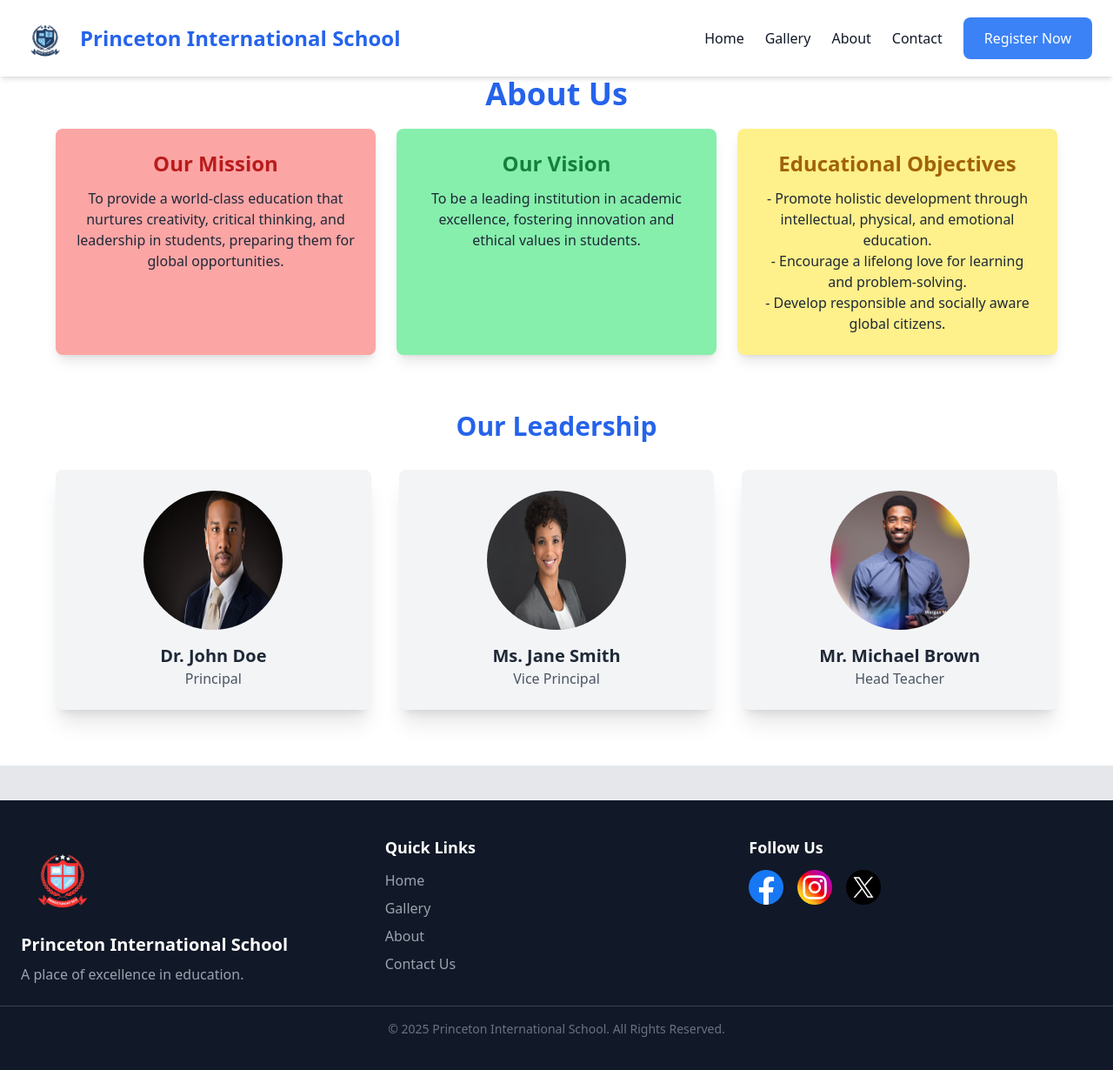
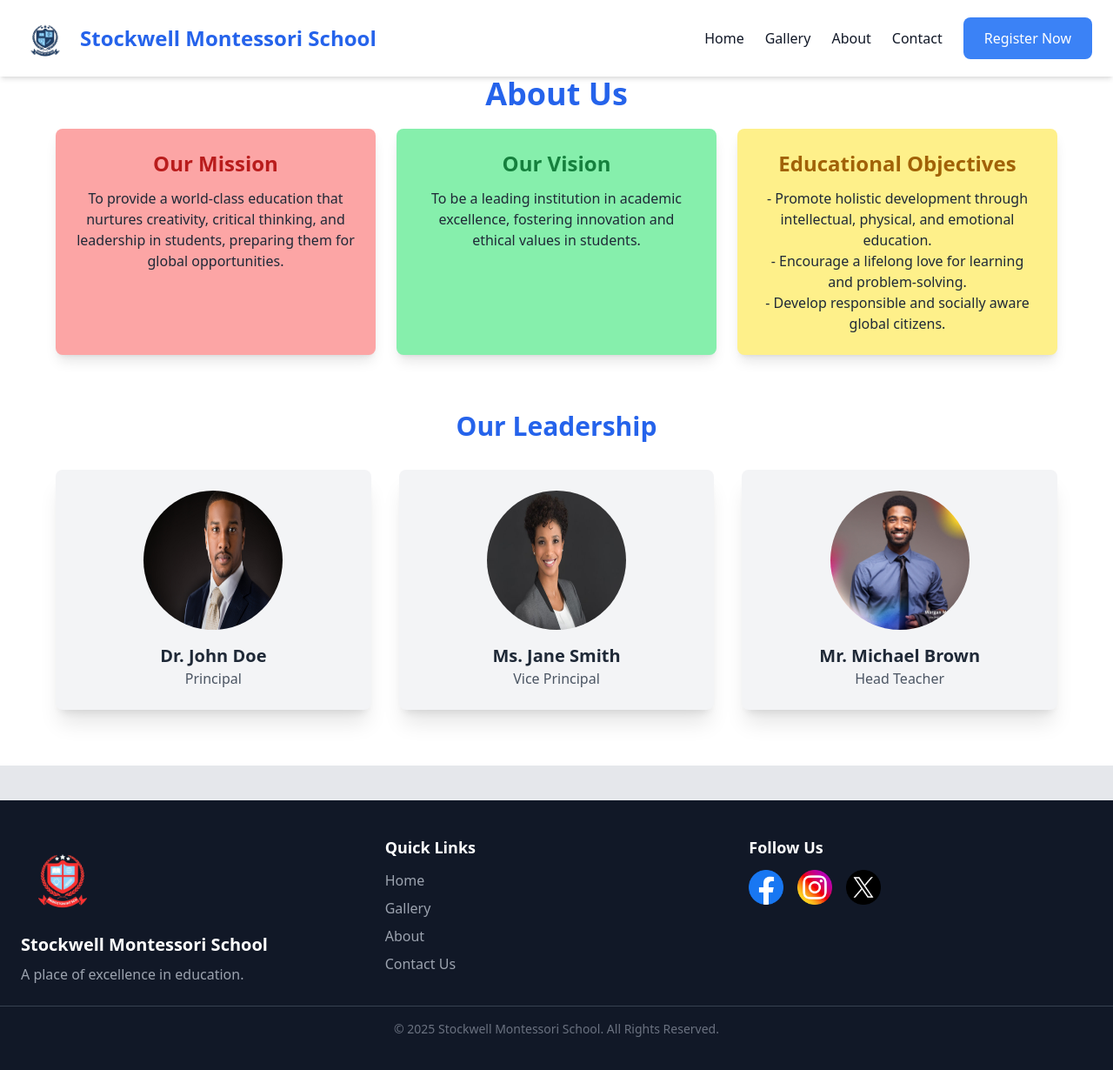
Before and after one commit to Prince-Sedem/school-website, a plain HTML site: page about.html in a window 1280 px wide. Shown: the whole page at 87% size. Drawn offline with nearby package versions, Linux system fonts and the light colour scheme.

Commit message:
Update school name

```diff
--- a/about.html
+++ b/about.html
@@ -21,7 +21,7 @@
         <!-- Logo and School Name -->
         <div class="flex items-center space-x-3">
             <img src="images/school-logo(blue).png" class="w-14" alt="School Logo">
-            <h1 class="text-2xl font-bold text-blue-600">Princeton International School</h1>
+            <h1 class="text-2xl font-bold text-blue-600">Stockwell Montessori School</h1>
         </div>
 
         <button class="block md:hidden text-blue-600" onclick="toggleMenu()">☰</button>
@@ -121,7 +121,7 @@
             <!-- School Logo and Name -->
             <div>
                 <img src="images/school-logo(red).png" alt="School Logo" class="mx-auto md:mx-0 w-24 h-24 mb-4">
-                <h2 class="text-xl font-bold">Princeton International School</h2>
+                <h2 class="text-xl font-bold">Stockwell Montessori School</h2>
                 <p class="mt-2 text-gray-400">A place of excellence in education.</p>
             </div>
 
@@ -153,7 +153,7 @@
             </div>
         </div>
         <div class="text-center text-gray-500 text-sm mt-6 border-t border-gray-700 pt-4">
-            &copy; 2025 Princeton International School. All Rights Reserved.
+            &copy; 2025 Stockwell Montessori School. All Rights Reserved.
         </div>
     </footer>
 
```
Also changed, not shown: gallery.html (+3 -3 lines), index.html (+4 -4 lines), register.html (+3 -3 lines).
